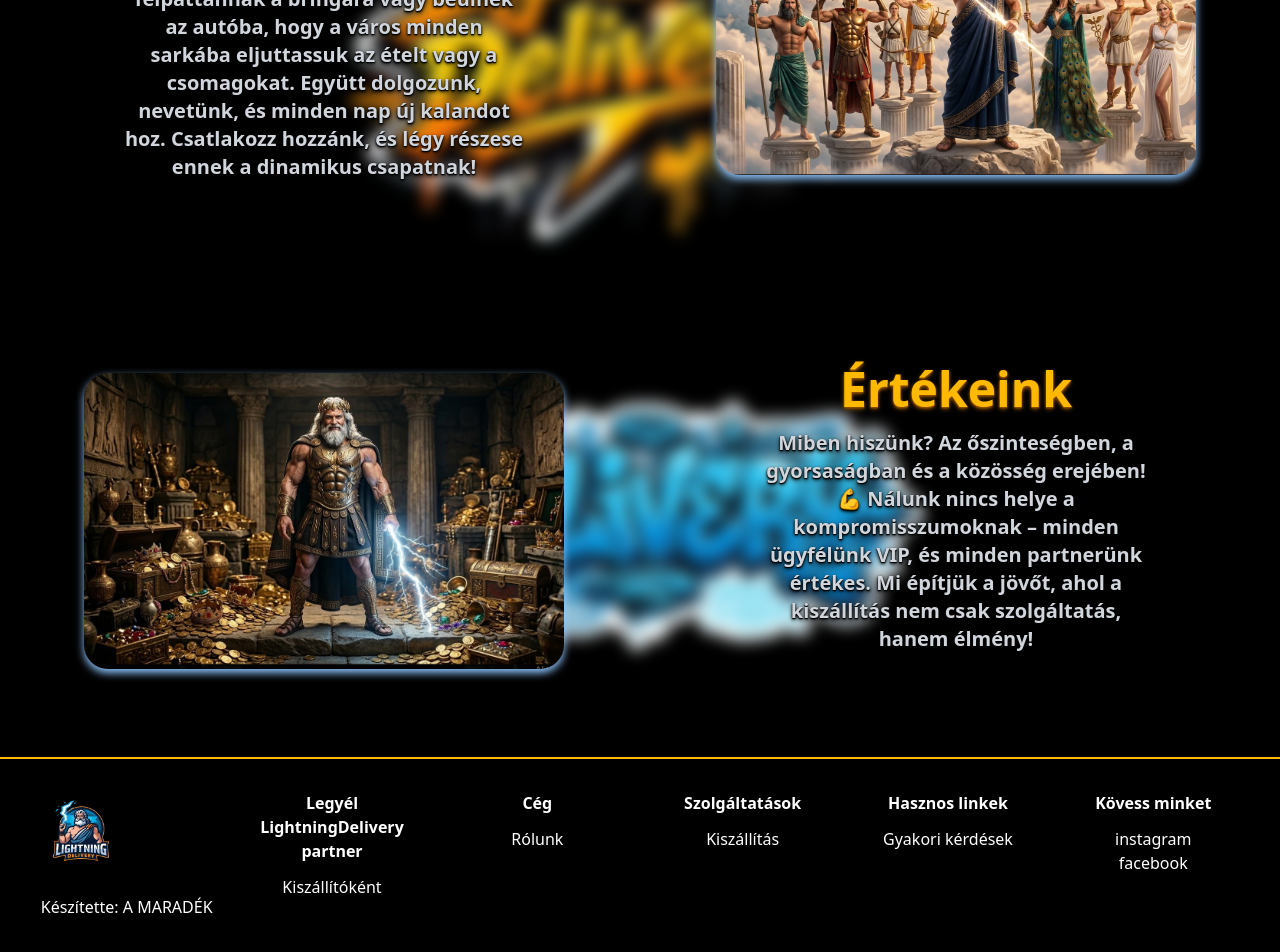
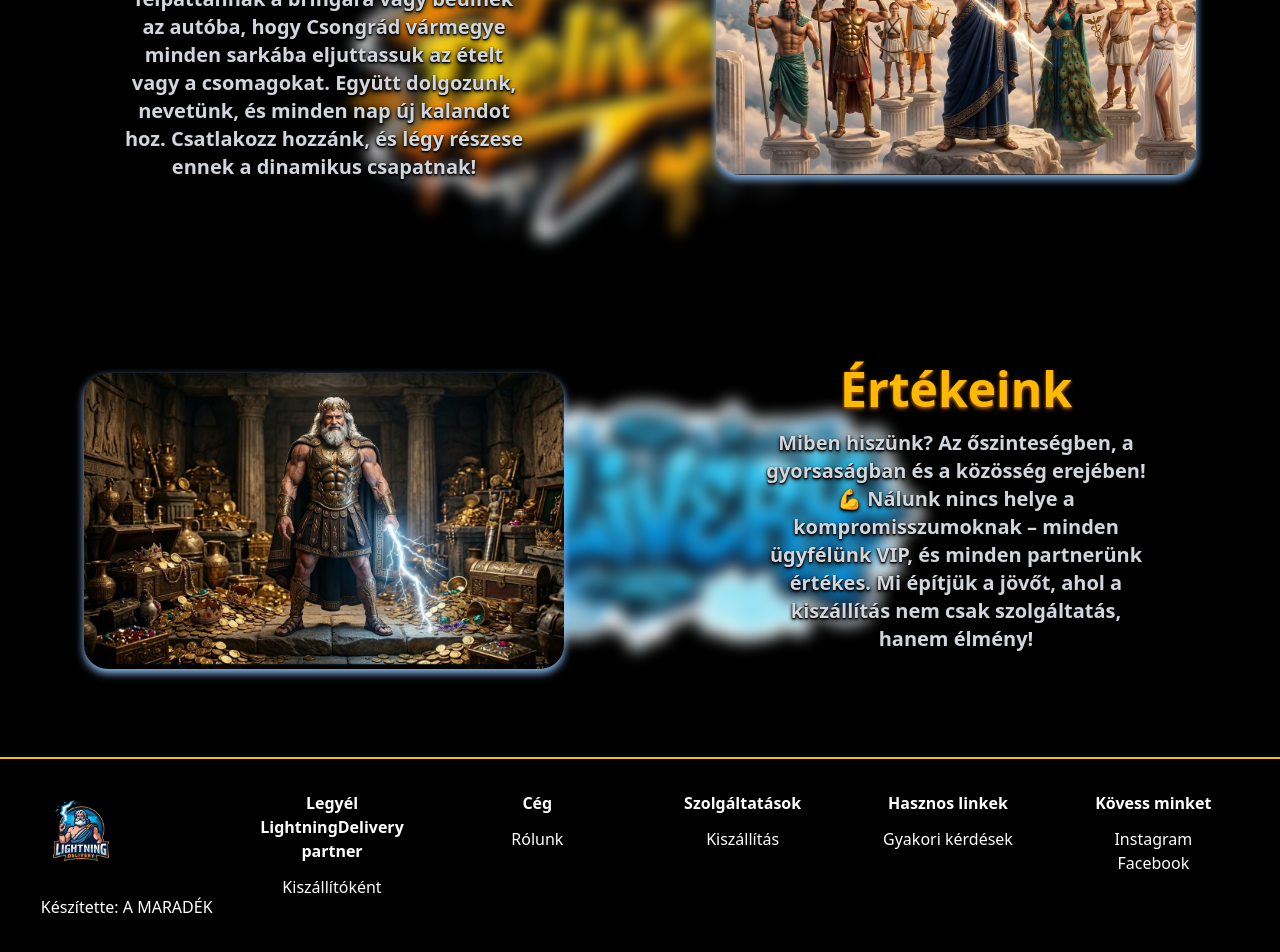
Before and after one commit to pollak-vizsgaremek/LightningDelivery, a Vue app in the folder frontend/: page /about in a window 1280 px wide. Shown: the part 1379-2331 px from the top of the page. Built offline with nearby package versions, Linux system fonts and the light colour scheme.

Commit message:
Update footer links and improve content across multiple pages

```diff
--- a/frontend/src/components/Navbar.vue
+++ b/frontend/src/components/Navbar.vue
@@ -187,7 +187,7 @@ const isDeliveryPage = () => {
       <RouterLink to="/" class="mx-auto mb-8 w-auto h-auto">
         <div>
           <img src="/images/logo.png" alt="Logo" class="h-20 w-20" /><br />
-          <p>Készítette: A MARADÉK</p>
+          <p>Készítették: A Feláldozhatók</p>
         </div>
       </RouterLink>
       <div>
@@ -217,7 +217,7 @@ const isDeliveryPage = () => {
       </div>
       <div>
         <h1 class="text-l font-bold mb-3">Kövess minket</h1>
-        <RouterLink
+        <!-- <RouterLink
           to="https://www.instagram.com/lightning_delivery67/"
           target="_blank"
           class="hover:underline"
@@ -228,6 +228,18 @@ const isDeliveryPage = () => {
           target="_blank"
           class="hover:underline"
           >Facebook</RouterLink
+        > -->
+        <a
+          href="https://www.instagram.com/lightning_delivery67/"
+          target="_blank"
+          class="hover:underline"
+          >Instagram</a
+        ><br />
+        <a
+          href="https://www.facebook.com/profile.php?id=61567660715732&locale=hu_HU"
+          target="_blank"
+          class="hover:underline"
+          >Facebook</a
         >
       </div>
     </footer>
--- a/frontend/src/components/SearchCard.vue
+++ b/frontend/src/components/SearchCard.vue
@@ -92,4 +92,10 @@
       </ul>
     </div>
   </div>
+  <div class="mt-10 font-semibold text-lg font-serif">
+    <h1>
+      Fedezd fel a számodra legjobb étkezési lehetőségeket és használd a szűrőt
+      a pontos kereséshez!
+    </h1>
+  </div>
 </template>
--- a/frontend/src/pages/AboutUsPage.vue
+++ b/frontend/src/pages/AboutUsPage.vue
@@ -150,10 +150,10 @@
           class="text-gray-300 lg:w-2/3 text-shadow-black text-shadow-md mb-6 font-bold text-xl text-center mx-auto"
         >
           Az arcok mögött! 👥 Mi vagyunk azok a srácok és lányok, akik
-          reggelente felpattannak a bringára vagy beülnek az autóba, hogy a
-          város minden sarkába eljuttassuk az ételt vagy a csomagokat. Együtt
-          dolgozunk, nevetünk, és minden nap új kalandot hoz. Csatlakozz
-          hozzánk, és légy részese ennek a dinamikus csapatnak!
+          reggelente felpattannak a bringára vagy beülnek az autóba, hogy
+          Csongrád vármegye minden sarkába eljuttassuk az ételt vagy a
+          csomagokat. Együtt dolgozunk, nevetünk, és minden nap új kalandot hoz.
+          Csatlakozz hozzánk, és légy részese ennek a dinamikus csapatnak!
         </p>
       </div>
       <div class="lg:w-4/8 flex z-1 justify-center">
@@ -226,8 +226,18 @@
       </div>
       <div>
         <h1 class="text-l font-bold mb-3">Kövess minket</h1>
-        <a href="" class="hover:underline">instagram</a><br />
-        <a href="" class="hover:underline">facebook</a>
+        <a
+          href="https://www.instagram.com/lightning_delivery67/"
+          target="_blank"
+          class="hover:underline"
+          >Instagram</a
+        ><br />
+        <a
+          href="https://www.facebook.com/profile.php?id=61567660715732&locale=hu_HU"
+          target="_blank"
+          class="hover:underline"
+          >Facebook</a
+        >
       </div>
     </footer>
   </div>
--- a/frontend/src/pages/DeliveryPage.vue
+++ b/frontend/src/pages/DeliveryPage.vue
@@ -206,8 +206,30 @@
     </div>
     <div>
       <h1 class="text-l font-bold mb-3">Kövess minket</h1>
-      <a href="" class="hover:underline">instagram</a><br />
-      <a href="" class="hover:underline">facebook</a>
+      <!-- <RouterLink
+        to="https://www.instagram.com/lightning_delivery67/"
+        target="_blank"
+        class="hover:underline"
+        >Instagram</RouterLink
+      ><br />
+      <RouterLink
+        to="https://www.facebook.com/profile.php?id=61567660715732&locale=hu_HU"
+        target="_blank"
+        class="hover:underline"
+        >Facebook</RouterLink
+      > -->
+      <a
+        href="https://www.instagram.com/lightning_delivery67/"
+        target="_blank"
+        class="hover:underline"
+        >Instagram</a
+      ><br />
+      <a
+        href="https://www.facebook.com/profile.php?id=61567660715732&locale=hu_HU"
+        target="_blank"
+        class="hover:underline"
+        >Facebook</a
+      >
     </div>
   </footer>
 </template>
--- a/frontend/src/pages/recommendPage.vue
+++ b/frontend/src/pages/recommendPage.vue
@@ -81,11 +81,11 @@
         <p
           class="text-gray-300 text-shadow-black lg:w-2/3 text-shadow-md mb-6 font-bold text-xl text-center mx-auto"
         >
-          Hé, Te! Szeretsz pörögni? Akkor köztünk a helyed! 🚀 A Woltnál nem
-          csak ételt szállítunk, hanem a szabadság élményét – és ebben a
-          gyorsaság a legfőbb fegyverünk. Nálunk te vagy az utcák királya: akkor
-          indulsz, amikor akarsz, és úgy tekered a bringát vagy nyomod a gázt,
-          ahogy a lendületed diktálja.
+          Hé, Te! Szeretsz pörögni? Akkor köztünk a helyed! 🚀 A
+          LightningDelivery-nél nem csak ételt szállítunk, hanem a szabadság
+          élményét – és ebben a gyorsaság a legfőbb fegyverünk. Nálunk te vagy
+          az utcák királya: akkor indulsz, amikor akarsz, és úgy tekered a
+          bringát vagy nyomod a gázt, ahogy a lendületed diktálja.
         </p>
       </div>
     </section>
@@ -108,9 +108,9 @@
         >
           Pénz beszél, kutya ugat! 💸 Unod a rejtett költségeket és a
           követhetetlen kifizetéseket? Nálunk nincs sötétben tapogatózás: a
-          Woltnál az átláthatóság éppolyan alapvető, mint a gyorsaság. Pontosan
-          tudni fogod, miért dolgozol, és minden fillért nyomon követhetsz a
-          saját kijelződön.
+          LightningDelivery-nél az átláthatóság éppolyan alapvető, mint a
+          gyorsaság. Pontosan tudni fogod, miért dolgozol, és minden fillért
+          nyomon követhetsz a saját kijelződön.
         </p>
         <!-- <div class="flex gap-4 items-center justify-center text-center">
           <a
@@ -163,11 +163,11 @@
           class="text-gray-300 text-shadow-black lg:w-2/3 text-shadow-md mb-6 font-bold text-xl text-center mx-auto"
         >
           Páholyülés a város felett – nálunk te vagy a térkép ura! 📍 Felejtsd
-          el a „merre járhat a futár?” típusú ideges telefonokat! A Woltnál a
-          valós idejű GPS-követés nem csak egy kényelmi funkció, hanem a te
-          legfőbb szövetségesed a zökkenőmentes munkában. Itt mindenki pontosan
-          látja a célt, te pedig fókuszálhatsz arra, amiben a legjobb vagy: a
-          vezetésre.
+          el a „merre járhat a futár?” típusú ideges telefonokat! A
+          LightningDelivery-nél a valós idejű GPS-követés nem csak egy kényelmi
+          funkció, hanem a te legfőbb szövetségesed a zökkenőmentes munkában.
+          Itt mindenki pontosan látja a célt, te pedig fókuszálhatsz arra,
+          amiben a legjobb vagy: a vezetésre.
         </p>
       </div>
     </section>
@@ -255,8 +255,18 @@
       </div>
       <div>
         <h1 class="text-l font-bold mb-3">Kövess minket</h1>
-        <a href="" class="hover:underline">instagram</a><br />
-        <a href="" class="hover:underline">facebook</a>
+        <a
+          href="https://www.instagram.com/lightning_delivery67/"
+          target="_blank"
+          class="hover:underline"
+          >Instagram</a
+        ><br />
+        <a
+          href="https://www.facebook.com/profile.php?id=61567660715732&locale=hu_HU"
+          target="_blank"
+          class="hover:underline"
+          >Facebook</a
+        >
       </div>
     </footer>
     <!-- Partner CTA -->
```
